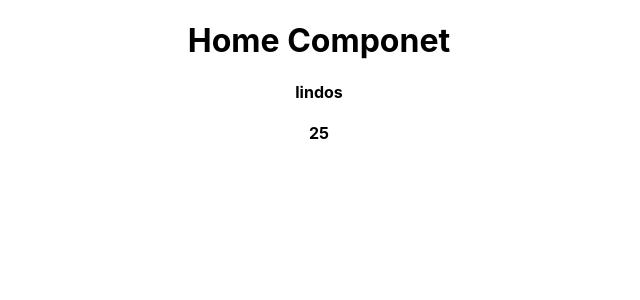
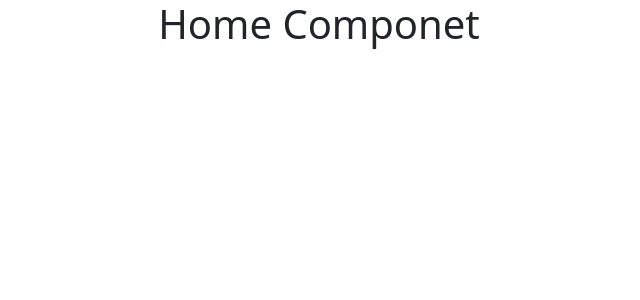
Before and after one commit to Lindos-Mahadi/React-Redux-Concept-Basic, a React (Create React App) app: page / in a window 1280 px wide. Shown: the top 300 px of the page, without its empty margins (321-961 px from the left). Built offline with nearby package versions, Linux system fonts and the light colour scheme.

Commit message:
Folder Structure

```diff
--- a/package.json
+++ b/package.json
@@ -6,7 +6,9 @@
     "@testing-library/jest-dom": "^5.14.1",
     "@testing-library/react": "^11.2.7",
     "@testing-library/user-event": "^12.8.3",
+    "bootstrap": "^5.1.0",
     "react": "^17.0.2",
+    "react-bootstrap": "^2.0.0-beta.6",
     "react-dom": "^17.0.2",
     "react-redux": "^7.2.4",
     "react-scripts": "4.0.3",
--- a/src/App.js
+++ b/src/App.js
@@ -1,13 +1,12 @@
 import logo from './logo.svg';
 import './App.css';
-import Home from './Components/Home';
-import About from './Components/About';
+import 'bootstrap/dist/css/bootstrap.min.css';
+import HomeContainer from "./containers/HomeContainer"
 
 function App() {
   return (
     <div className="App">
-      <Home data={{name:"lindos", age:25}} />
-      {/* <About /> */}
+        <HomeContainer />
     </div>
   );
 }
--- a/src/Components/Home.jsx
+++ b/src/Components/Home.jsx
@@ -1,17 +1,10 @@
 import React from 'react'
 
-function Home(props) {
-    // console.warn(props)
-    // console.warn(props.data)
-    // console.warn(props.data.name)
-    const {data} = props
-    const {daage} = props
+function Home() {
 
     return (
         <div>
             <h1>Home Componet</h1>
-            <h4>{data.name}</h4>
-            <h4>{data.age}</h4>
         </div>
     )
 }
--- /dev/null
+++ b/src/containers/HomeContainer.jsx
@@ -0,0 +1,3 @@
+import Home from '../components/Home'
+
+export default Home;
```
Also changed, not shown: src/img/note10.jpg (added), src/services/Constants.jsx (added), src/services/actions/Action.jsx (added), src/services/reducers/Index.jsx (added), src/services/reducers/Reducer.jsx (added), 1 other file (tests, documents, lock files or other folders).
